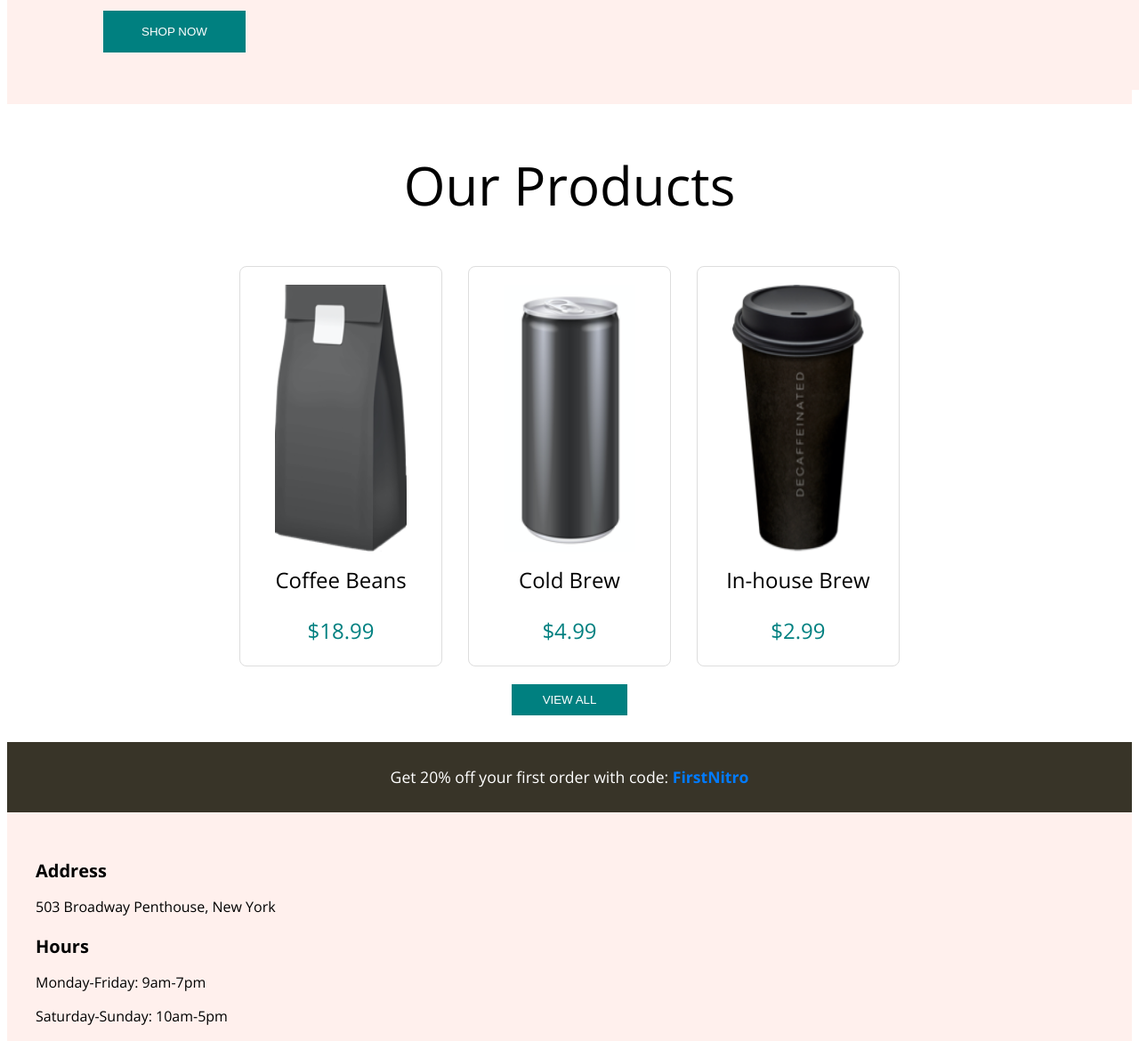
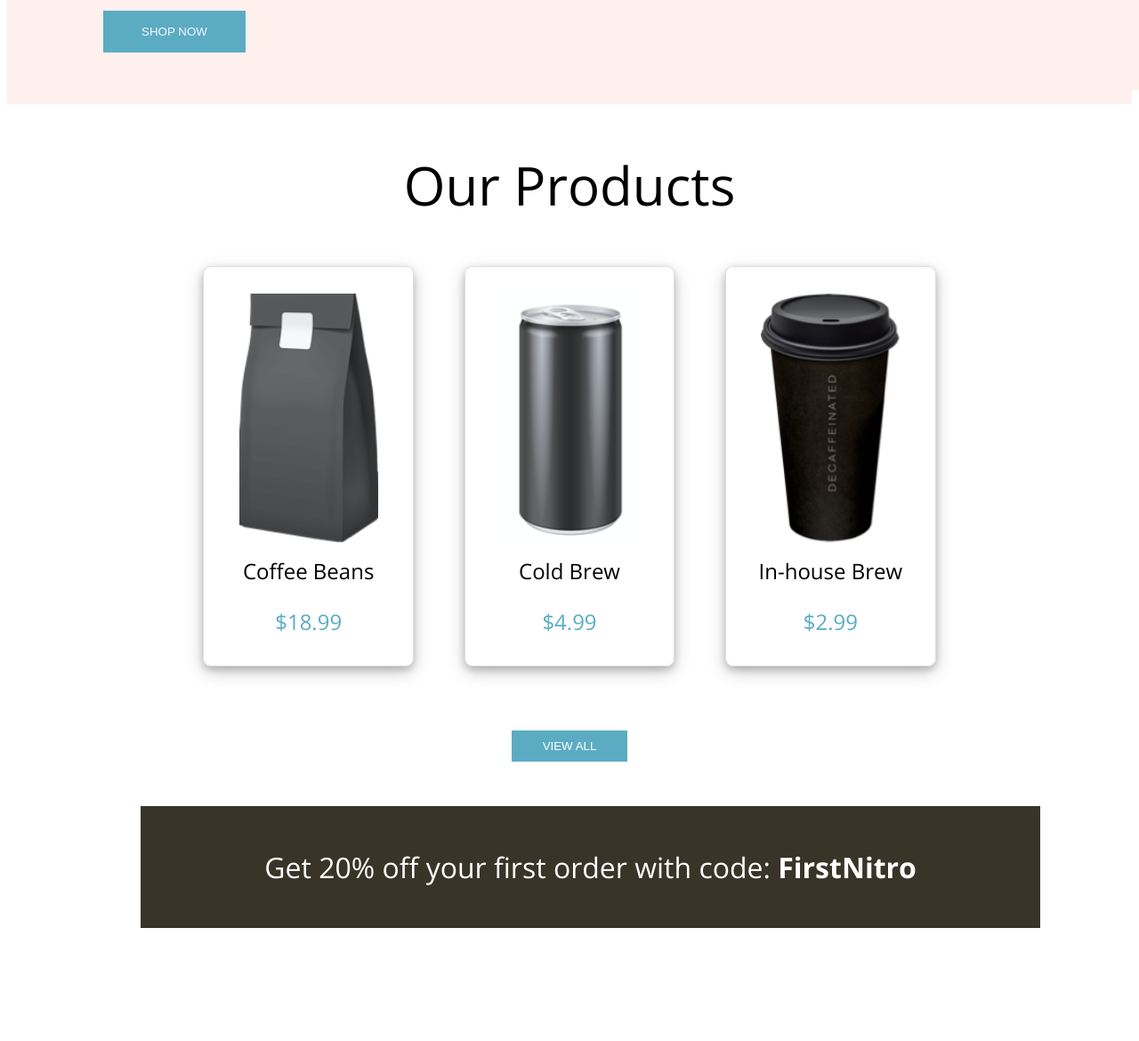
Before and after one commit to samritbasnet/samrit-basnet-coffeeshop, a plain HTML site: page index.html in a window 1280 px wide. Shown: the part 906-2076 px from the top of the page at 89% size. Drawn offline with nearby package versions, Linux system fonts and the light colour scheme.

Commit message:
footer changes

```diff
--- a/css/landing.css
+++ b/css/landing.css
@@ -96,8 +96,8 @@
   margin: 10px;
   width: 160px;
   padding: 16px 20px;
-  background-color: #008080;
-  color: white;
+  background-color: #5bacc3;
+  color: #f7f7f7;
   border-style: none;
 }
 
@@ -109,6 +109,7 @@
 
 .product__cards {
   text-align: center;
+  margin: 0 -2%;
 }
 .product__card {
   display: inline-block;
@@ -116,15 +117,17 @@
   height: 450px;
   border: 1px solid #ddd;
   justify-content: space-between;
-  padding: 20px;
-  margin: 0 1%;
+  padding: 30px 20px;
+  margin: 0 2% 4%;
+
   vertical-align: top;
-  border-radius: 8px;
+  border-radius: 9px;
+  box-shadow: 0 4px 8px 0 rgba(0, 0, 0, 0.2), 0 6px 20px 0 rgba(0, 0, 0, 0.19);
 }
 
 .product-card__image {
   width: 80%;
-  height: 300px;
+  height: 280px;
   background-size: cover;
 }
 
@@ -136,7 +139,7 @@
 
 .product-card__price {
   font-size: 1.5rem;
-  color: #008080;
+  color: #5bacc3;
   margin-top: 5px;
   font-weight: 200;
 }
@@ -145,7 +148,7 @@
   display: block;
   margin: 20px auto;
   padding: 10px 35px;
-  background-color: #008080;
+  background-color: #5bacc3;
   color: white;
   border: none;
   cursor: pointer;
@@ -153,31 +156,43 @@
 
 .discount-section {
   text-align: center;
-  margin-top: 30px;
-  padding: 10px;
+  margin-top: 50px;
+  padding: 15px 0;
+  width: 80%;
+  margin-left: 150px;
   background-color: #383428;
+  display: block;
 }
 
 .discount-section__text {
-  font-size: 1.1rem;
+  font-size: 2rem;
+  color: white;
+  font-weight: 400;
+  display: inline-block;
+  box-sizing: border-box;
+  width: 100%;
+  padding: 0 20px;
+}
+
+.discount-section__code {
+  font-weight: 700;
   color: white;
 }
 
-.discount-section__code {
-  color: #007bff;
-}
-
 .footer {
-  display: block;
-  justify-content: space-between;
+  margin-top: 150px;
   padding: 2rem;
   background-color: #fff0ed;
+  width: 100%;
 }
 
 .footer__section {
-  flex: 1;
+  display: block;
+  margin-bottom: 1.5rem;
 }
-
+.footer__section:last-child {
+  margin-bottom: 0;
+}
 .footer__title {
   font-size: 1.25rem;
   margin-bottom: 0.5rem;
@@ -188,6 +203,7 @@
 }
 
 .footer__social-icon {
+  display: inline-block;
   width: 30px;
   height: 30px;
   margin-right: 10px;
```
